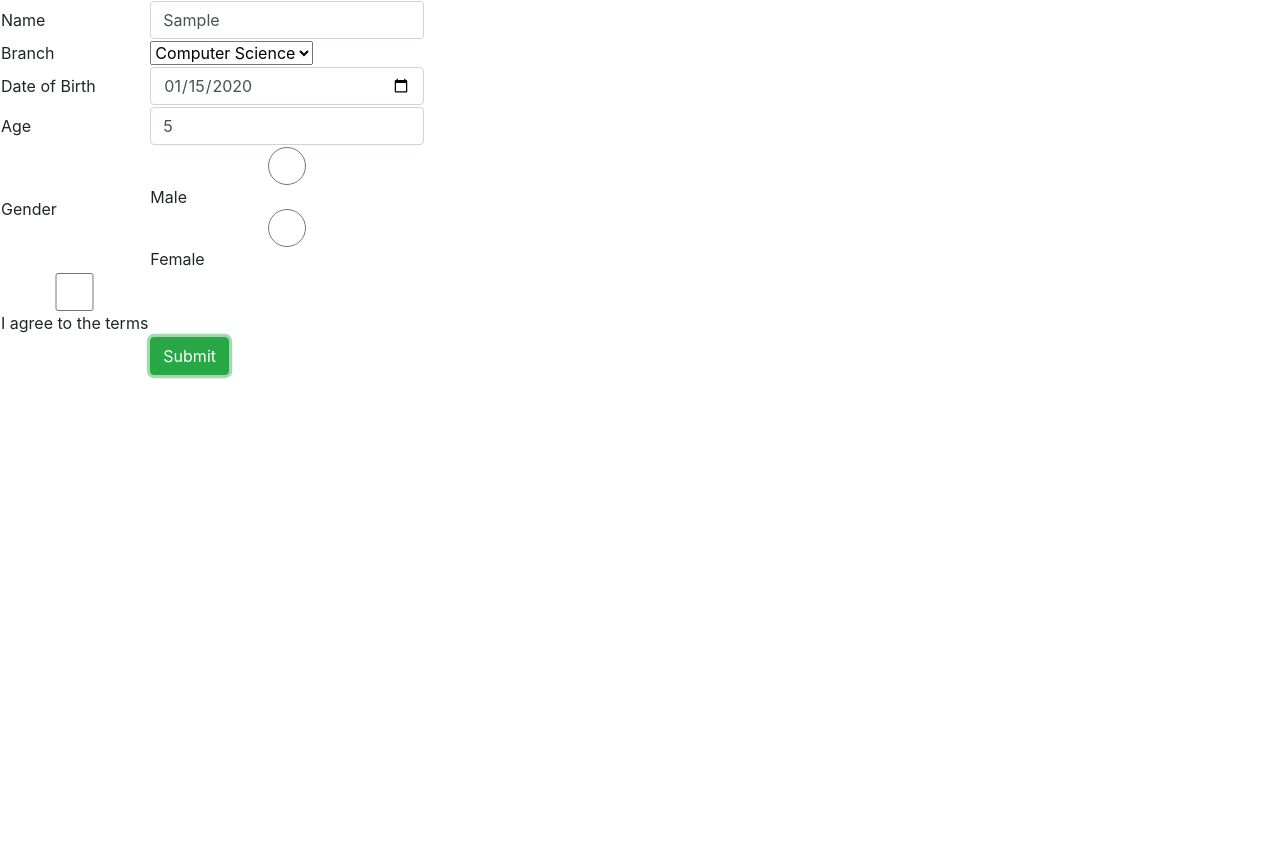
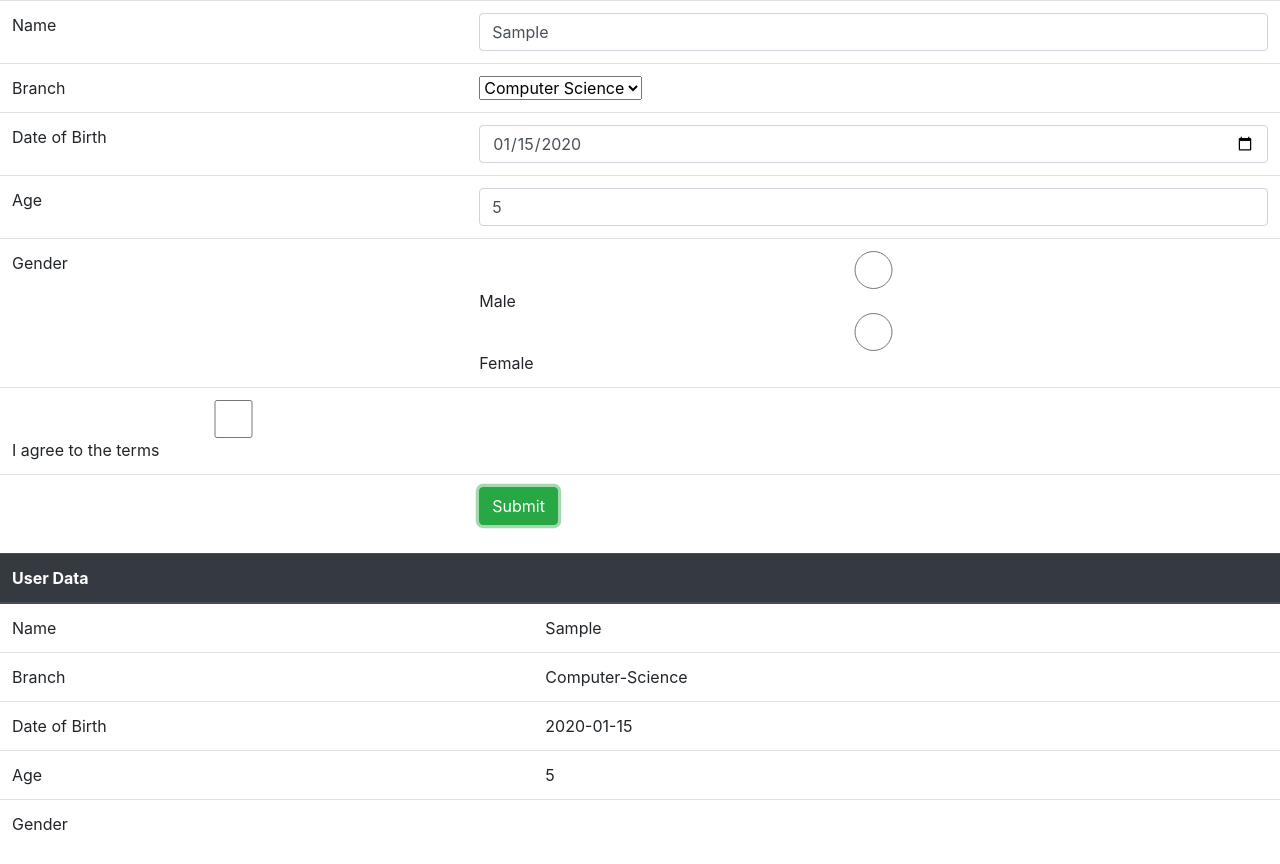
Before and after one commit to reubenprasad/ICT-FullStack-Development, a plain HTML site: page htmlcss/stud.html in a window 1280 px wide. Both pictures are taken after typing "Sample", "2020-01-15", "5" into the empty fields and a click on the button "Submit". Before the commit the page ends 800 px from the top, so only its background shows below. Drawn offline with nearby package versions, Linux system fonts and the light colour scheme.

Commit message:
modified pages with DOM read and write

```diff
--- a/htmlcss/stud.html
+++ b/htmlcss/stud.html
@@ -6,37 +6,61 @@
     <meta http-equiv="X-UA-Compatible" content="ie=edge">
     <link rel="stylesheet" href="https://stackpath.bootstrapcdn.com/bootstrap/4.3.1/css/bootstrap.min.css" integrity="sha384-ggOyR0iXCbMQv3Xipma34MD+dH/1fQ784/j6cY/iJTQUOhcWr7x9JvoRxT2MZw1T" crossorigin="anonymous">
     <title>Document</title>
+    <script>
+    function getInfo()
+    {
+        document.getElementById("dtab").style.visibility = "visible";
+        var xname = document.getElementById("Name").value;
+        document.getElementById("Dname").innerHTML = xname;
+        var xbranch =document.getElementById("Branch").value;
+        document.getElementById("DBranch").innerHTML = xbranch;
+        var xdob = document.getElementById("Dob").value;
+        document.getElementById("Ddob").innerHTML = xdob;
+        var xage = document.getElementById("Age").value;
+        document.getElementById("Dage").innerHTML = xage;
+        if (document.getElementById("r1").checked)
+         {
+               document.getElementById("Dgen").innerHTML = document.getElementById("r1").value;
+
+         }
+         if (document.getElementById("r2").checked)
+         {
+            document.getElementById("Dgen").innerHTML = document.getElementById("r2").value;
+         }
+    }
+    </script>
 </head>
 <body>
-    <Table>
+    <form id="test">
+    <Table class="table">
         <tr>
             <td>Name</td>
-            <td><input type="text" class="form-control"></td>
+            <td><input type="text" class="form-control" id="Name"></td>
         </tr>
 
         <tr>
             <td>Branch</td>
-            <td><select>
-                <option>Computer Science</option>
-                <option>Electrical</option>
-                <option>Electronics</option>
+            <td><select id="Branch">
+                <option value="Computer-Science">Computer Science</option>
+                <option value="Electrical">Electrical</option>
+                <option value="Electronics">Electronics</option>
             </select></td>
         </tr>
 
         <tr>
             <td>Date of Birth</td>
-            <td><input type="date" class="form-control"></td>
+            <td><input type="date" class="form-control" id="Dob"></td>
         </tr>
 
         <tr>
             <td>Age</td>
-            <td><input type="number" min='0' max='75' class="form-control"></td>
+            <td><input type="number" min='0' max='75' class="form-control" id="Age"></td>
         </tr>
 
         <tr>
             <td>Gender</td>
-            <td><input type="radio" name="gen" class="form-control">Male
-            <input type="radio" name="gen" class="form-control">Female
+            <td><input type="radio" name="gen" class="form-control" value="Male" id="r1">Male
+            <input type="radio" name="gen" class="form-control" value="Female" id="r2">Female
             </td>
         </tr>
 
@@ -46,8 +70,37 @@
         </tr>
         <tr>
             <td></td>
-            <td><button class="btn btn-success">Submit</button></td>
+            <td><button class="btn btn-success" type="button" onclick="getInfo()">Submit</button></td>
         </tr>
     </Table>
+    </form>
+    <table class="table" style="visibility: hidden" id="dtab">
+        <thead class="thead-dark">
+            <th>User Data</th>
+            <th></th>
+        </thead>
+        <tbody>
+            <tr>
+                <td>Name</td>
+                <td id="Dname"></td>
+            </tr>
+            <tr>
+                <td>Branch</td>
+                <td id="DBranch"></td>
+            </tr>
+            <tr>
+                <td>Date of Birth</td>
+                <td id="Ddob"></td>
+            </tr>
+            <tr>
+                <td>Age</td>
+                <td id="Dage"></td>
+            </tr>
+            <tr>
+                <td>Gender</td>
+                <td id="Dgen"></td>
+            </tr>
+        </tbody>
+    </table>
 </body>
 </html>
```
Also changed, not shown: htmlcss/Entername.html (+2 -1 lines), htmlcss/Login.html (+30 -3 lines), htmlcss/largernum.html (added, +49 -0 lines), htmlcss/oddoreven.html (added, +48 -0 lines).
